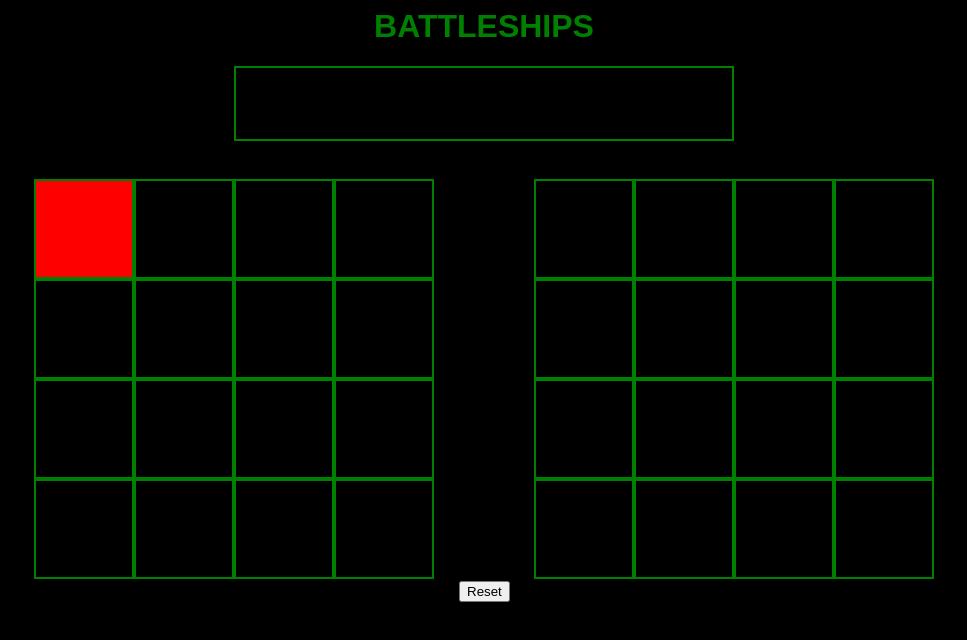
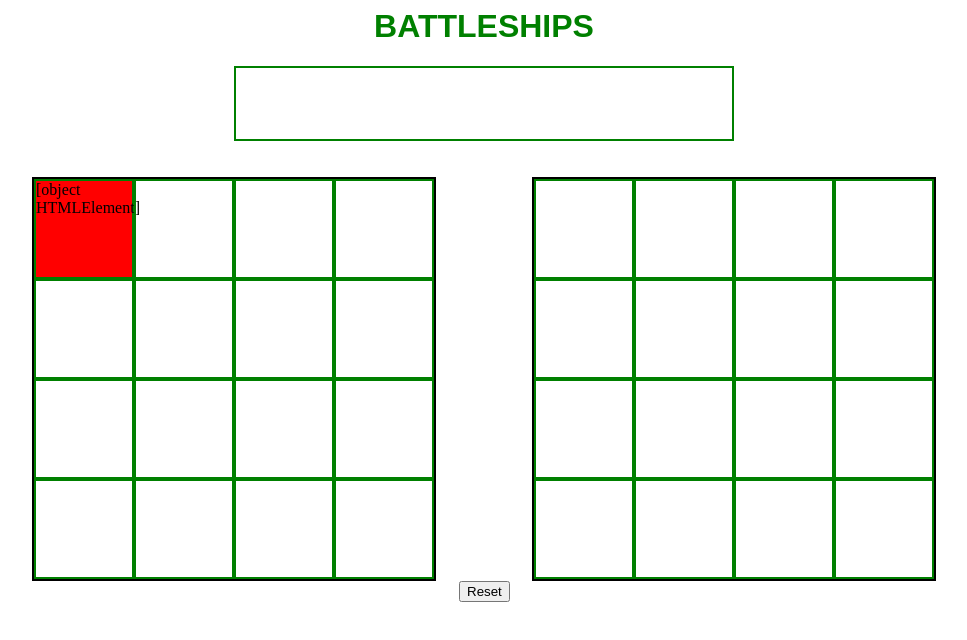
Before and after one commit to EllenPieterson/Battleships, a plain HTML site: page index.html in a window 1280 px wide. Both pictures are taken after a click on the element 240 px from the left and 229 px from the top of the page. Shown: the whole page, without its empty margins (156-1123 px from the left). Drawn offline with nearby package versions, Linux system fonts and the light colour scheme.

Commit message:
turn count partially working

```diff
--- a/app.js
+++ b/app.js
@@ -1,5 +1,5 @@
 // 1. Allocate a number to each position on the 4x4 board (0 - 15)
-// 2. Randomly allocate a number to each ship (3 ships in total) which will indicate position on board
+// 2. Allocate a number to each ship (3 ships in total) which will indicate position on board (using click events)
 //     - Do this for both player 1 and player 2
 //     - Ensure the positions of player 1s ships are not shown to player 2 and vice versa
 // 3. Alternate moves (shots) between player 1 and player 2
@@ -11,43 +11,56 @@
 // 6. Player wins when all 3 ships have been HIT
 // 7.  Reset game
 
-//make another grid using dry code
-//define a box in js and push it into html
-//
 
 const $allDivs = $('div');
 
 let numberOfClicks = 0;
-let player1shot = [];
-let player2shot = [];
+let turnCount = 0;
+let moves = {
+    player1Shot: [],
+    player2Shot: []
+}
+
+//make another grid using dry code
+//define a box in js and push it into html
 
 for (let i = 0; i < 16; i++) {
     const $newDiv = $('<div></div>');
     $('section.grid').append($newDiv);
-
 }
-
-
-
-$("div").one("click", function() {
-    // document.getElementById("player1") {}
-    $(this).css({backgroundColor: "red"});
-    numberOfClicks++
-    if (numberOfClicks === 3) {
-        $("div").off("click");
-
-        console.log (numberOfClicks);
-    }
-});
-
-
 
 // variable that declares the number of clicks
 // if statement that says if the number of clicks is 3  turn off click event
 // prevent player from being able to click inside same div more than once
 // if statement goes inside click function
 
+$("div").one("click", function () {
+    const turn = turnCount % 2 === 0 ? "player1Shot" : "player2Shot"; {
+    if (turnCount % 2 === 0) {
+        event.target.innerHTML = player1;
+        turnCount++;
+        moves[turn].push($(event.target).index())
+    } else if (turnCount % 2 === 1) {
+        event.target.innerHTML = player2;
+        turnCount ++;
+        moves[turn].push($(event.target).index())
+        console.log(moves)
+    }}
+        $(this).css({ backgroundColor: "red" });
+        numberOfClicks++
+        if (numberOfClicks === 6) {
+            $("div").off("click");
+
+            console.log(numberOfClicks);
+        }
+    });
+
+
+
+
 //define whose turn it is (player1 or player2)
+//specify where player1 and player2 moves can go
+
 
 // allow three clicks inside each player grid
 // display "you have placed all your ships in the battle field" after each player has done their three clicks
--- a/style.css
+++ b/style.css
@@ -12,9 +12,9 @@ h1 {
     font-family: Arial, Helvetica, sans-serif;
 }
 
-body {
+/* body {
     background-color: black;
-}
+} */
 
 section {
     box-sizing: border-box;
```
